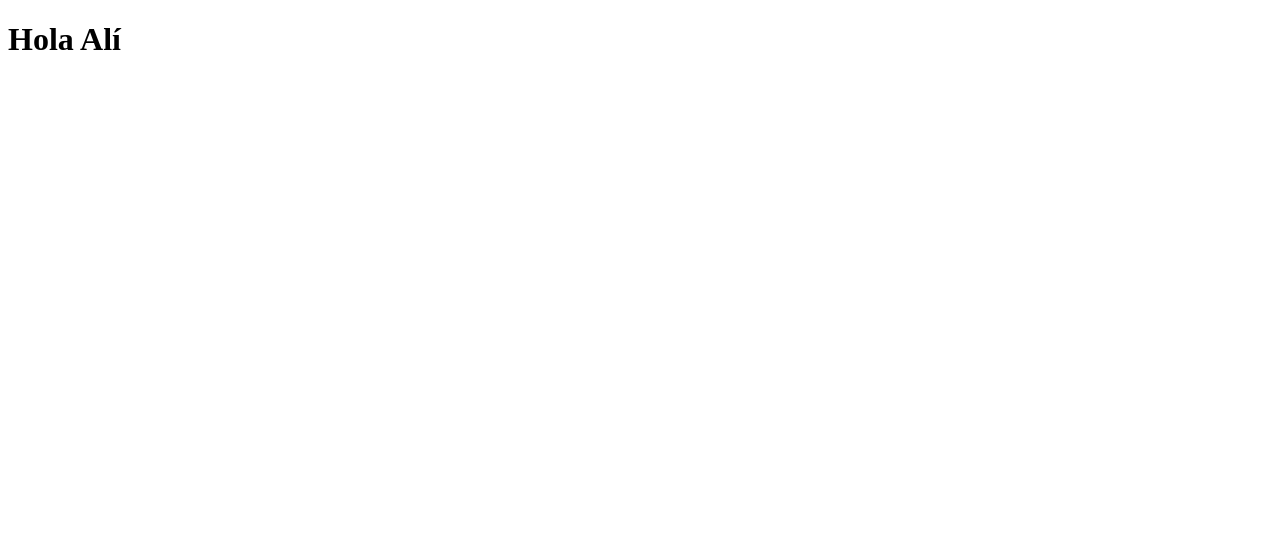
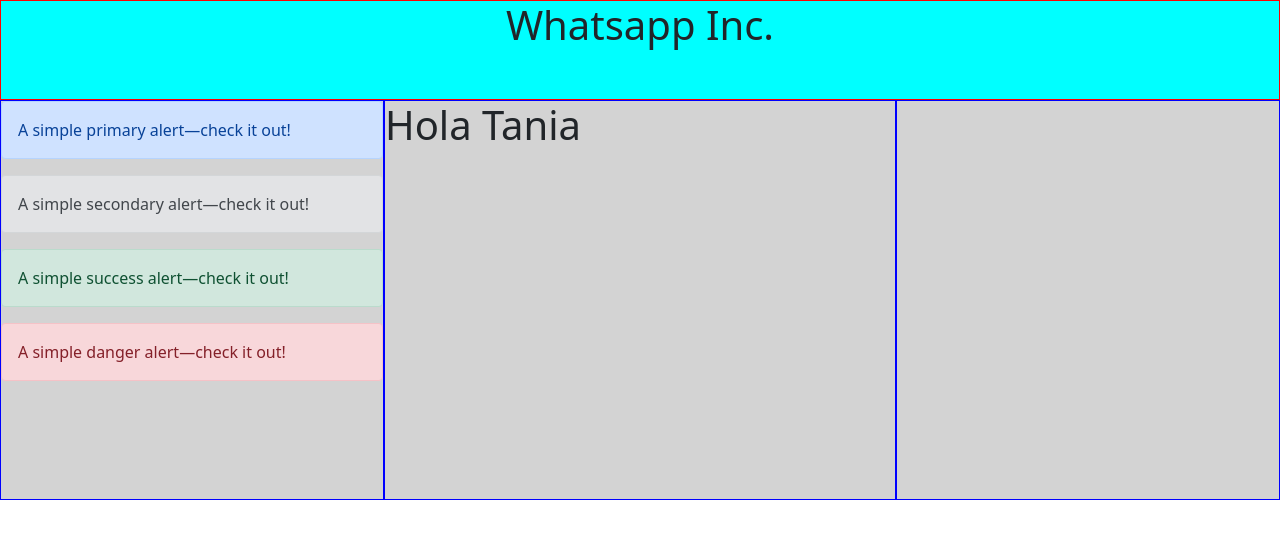
Before and after one commit to YaelPM/frontTicTacToeReact, a React app: page / in a window 1280 px wide. Built offline with nearby package versions, Linux system fonts and the light colour scheme.

Commit message:
add Context

```diff
--- /dev/null
+++ b/babel.config.json
@@ -0,0 +1,6 @@
+{
+  "presets": [
+      "@babel/preset-env",
+      "@babel/preset-react"
+  ]
+}
--- a/index.html
+++ b/index.html
@@ -1,10 +1,19 @@
 <!DOCTYPE html>
 <html lang="en">
 <head>
-    <meta charset="UTF-8">
+    <!-- Required meta tags -->
+    <meta charset="utf-8">
+    <meta name="viewport" content="width=device-width, initial-scale=1">
+
+    <!-- Bootstrap CSS -->
+    <link href="https://cdn.jsdelivr.net/npm/bootstrap@5.0.1/dist/css/bootstrap.min.css" rel="stylesheet" integrity="sha384-+0n0xVW2eSR5OomGNYDnhzAbDsOXxcvSN1TPprVMTNDbiYZCxYbOOl7+AMvyTG2x" crossorigin="anonymous">
+
     <title>Chat websockets</title>
 </head>
 <body>
     <div id="root"></div>
+    <!-- Option 1: Bootstrap Bundle with Popper -->
+    <script src="https://cdn.jsdelivr.net/npm/bootstrap@5.0.1/dist/js/bootstrap.bundle.min.js" integrity="sha384-gtEjrD/SeCtmISkJkNUaaKMoLD0//ElJ19smozuHV6z3Iehds+3Ulb9Bn9Plx0x4" crossorigin="anonymous"></script>
+
 </body>
 </html>
--- /dev/null
+++ b/src/assets/css/app.css
@@ -0,0 +1,39 @@
+header {
+    width: 100%;
+    height: 100px;
+    border: solid 1px red;
+    background: aqua;
+    vertical-align: middle;
+}
+
+header > h1 {
+    text-align: center;
+}
+
+main {
+    position: relative;
+    height: 400px;
+    width: 100%;
+    background: lightgray;
+}
+
+#section-left {
+    width: 30%;
+    height: inherit;
+    border: 1px solid blue;
+    position: absolute;
+}
+#section-center {
+    width: 40%;
+    height: inherit;
+    border: 1px solid blue;
+    position: absolute;
+    left: 30%;
+}
+#section-right {
+    width: 30%;
+    height: inherit;
+    border: 1px solid blue;
+    position: absolute;
+    left: 70%;
+}
--- /dev/null
+++ b/src/components/Main.js
@@ -0,0 +1,49 @@
+import React from "react";
+import css from '../assets/css/app.css'
+import Left from "../components/left";
+import Center from '../components/centro'
+import Right from "../components/right";
+import UserContext from "../context/userContext";
+
+class Main extends React.Component {
+
+    constructor(props) {
+        super(props);
+        this.users = [
+            {
+                id:1,
+                name:"Alí",
+                aPaterno:"López"
+            },
+            {
+                id:2,
+                name:"Liam",
+                aPaterno:"López"
+            },
+            {
+                id:3,
+                name:"Tania",
+                aPaterno:"García"
+            }
+        ];
+        this.state = this.users[Math.floor(Math.random() * this.users.length)];
+    }
+
+    changeUser(e){
+        this.setState(this.users[Math.floor(Math.random() * this.users.length)])
+    }
+
+    render() {
+        return (
+            <UserContext.Provider value={this.state}>
+                <main onClick={this.changeUser.bind(this)}>
+                    <Left></Left>
+                    <Center></Center>
+                    <Right></Right>
+                </main>
+            </UserContext.Provider>
+        )
+    }
+}
+
+export default Main;
--- /dev/null
+++ b/src/components/centro.js
@@ -0,0 +1,19 @@
+import React from 'react'
+import css from '../assets/css/app.css'
+import UserContext from "../context/userContext";
+
+class Centro extends React.Component {
+    render() {
+        return(
+            <UserContext.Consumer>
+                { user =>
+                    <section id="section-center">
+                        <h1>Hola {user.name}</h1>
+                    </section>
+                }
+            </UserContext.Consumer>
+        )
+    }
+}
+
+export default Centro;
--- /dev/null
+++ b/src/components/header.js
@@ -0,0 +1,16 @@
+import React from 'react'
+import css from '../assets/css/app.css'
+
+class Header extends React.Component {
+    render() {
+        return(
+            <React.Fragment>
+                <header>
+                    <h1>Whatsapp Inc.</h1>
+                </header>
+            </React.Fragment>
+        )
+    }
+}
+
+export default Header;
--- /dev/null
+++ b/src/components/left.js
@@ -0,0 +1,29 @@
+import React from 'react'
+import css from '../assets/css/app.css'
+
+
+class Left extends React.Component {
+
+
+
+    render() {
+        return(
+                <section id="section-left">
+                    <div className="alert alert-primary" role="alert">
+                        A simple primary alert—check it out!
+                    </div>
+                    <div className="alert alert-secondary" role="alert">
+                        A simple secondary alert—check it out!
+                    </div>
+                    <div className="alert alert-success" role="alert">
+                        A simple success alert—check it out!
+                    </div>
+                    <div className="alert alert-danger" role="alert">
+                        A simple danger alert—check it out!
+                    </div>
+                </section>
+        )
+    }
+}
+
+export default Left;
--- /dev/null
+++ b/src/components/right.js
@@ -0,0 +1,14 @@
+import React from 'react'
+import css from '../assets/css/app.css'
+
+class Right extends React.Component {
+    render() {
+        return(
+            <section id="section-right">
+
+            </section>
+        )
+    }
+}
+
+export default Right;
--- /dev/null
+++ b/src/context/userContext.js
@@ -0,0 +1,7 @@
+import React from "react";
+
+const UserContext = React.createContext({
+    name:"jojo"
+});
+
+export default UserContext;
--- a/src/index.js
+++ b/src/index.js
@@ -1,7 +1,8 @@
 import React from 'react'
 import ReactDOM from 'react-dom'
+import App from './pages/app'
 
 ReactDOM.render(
-    <h1>Hola Alí</h1>,
+    <App />,
     document.getElementById('root')
 );
--- /dev/null
+++ b/src/pages/app.js
@@ -0,0 +1,17 @@
+import React from 'react'
+import css from '../assets/css/app.css'
+import Header from "../components/header";
+import Main from "../components/Main";
+
+class App extends React.Component {
+    render(){
+        return(
+            <React.Fragment>
+                <Header></Header>
+                <Main></Main>
+            </React.Fragment>
+        )
+    }
+}
+
+export default App;
--- a/webpack.config.js
+++ b/webpack.config.js
@@ -9,12 +9,16 @@
     },
     module: {
         rules: [
-            {
+            { //Loader para archivos Jss
                 test: /\.js$/,
                 exclude: /node_modules/,
                 use: {
                     loader: 'babel-loader',
                 }
+            },
+            { // Loader para css
+                test: /\.css$/,
+                use:  ['style-loader','css-loader']
             },
         ],
     },
```
Also changed, not shown: package.json (+6 -1 lines), .babelrc (deleted), 1 other file.
